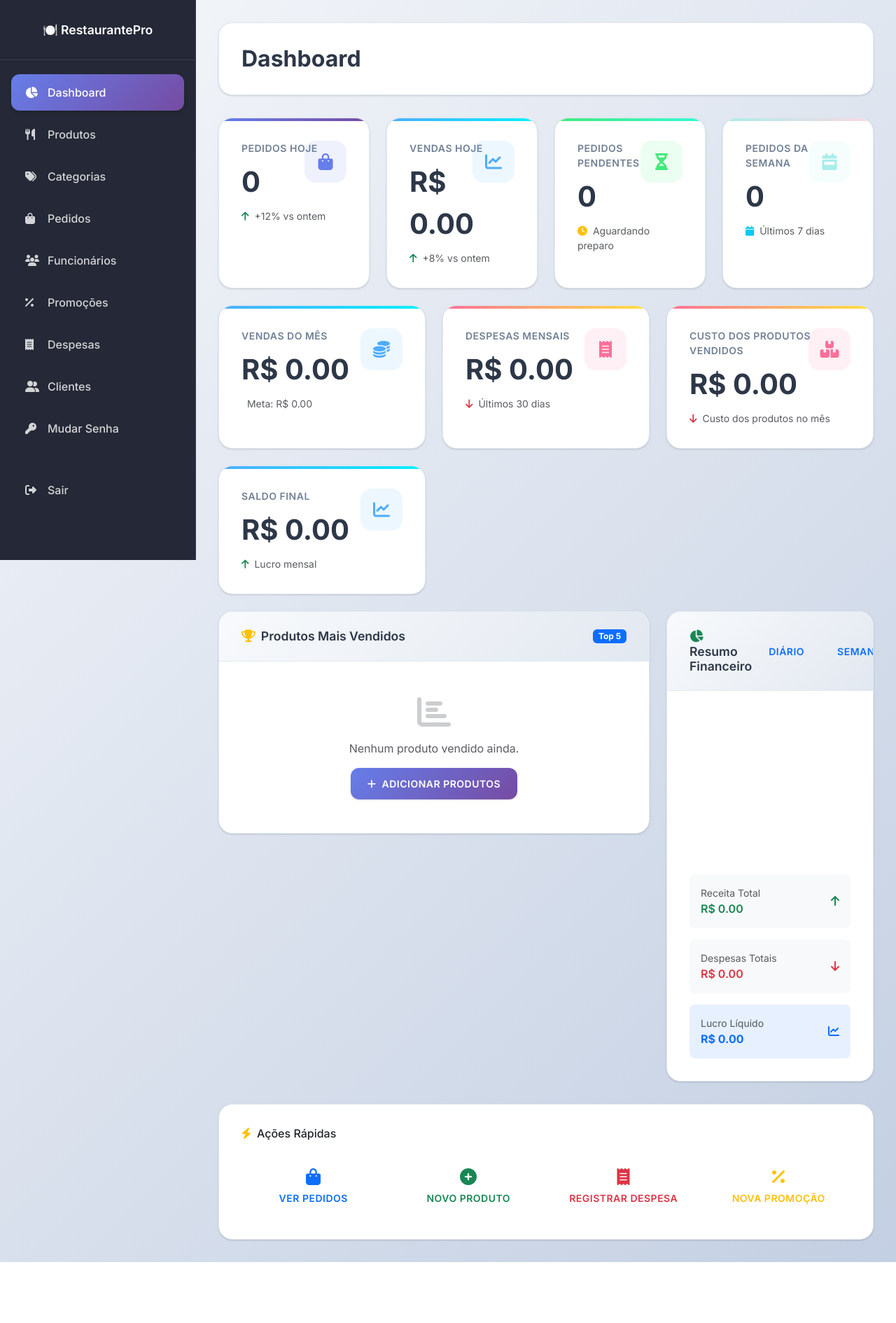
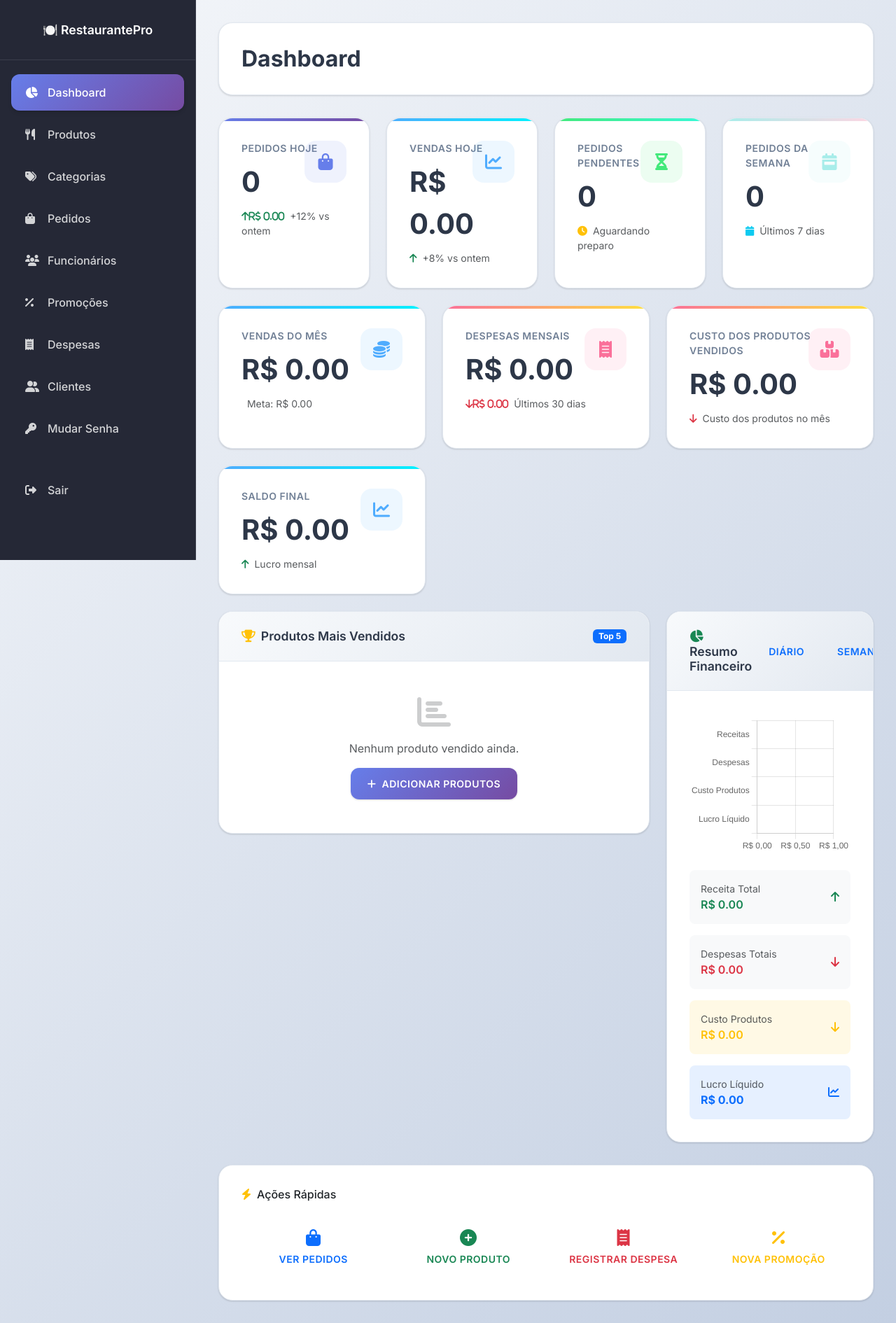
Before and after one commit to Leocyberdev/restauranteok, a Flask app: page /admin/dashboard in a window 1280 px wide. Shown: the whole page at 70% size. Before the commit the page ends 1803 px from the top, so only its background shows below. Run offline with Flask 3, Linux system fonts and the light colour scheme; a user stored in the database is signed in; data that the repository does not hold is empty.

Commit message:
Add files via upload

```diff
--- a/src/templates/admin/dashboard.html
+++ b/src/templates/admin/dashboard.html
@@ -249,6 +249,17 @@
                         </div>
                     </div>
                     <div class="col-12">
+                        <div class="d-flex justify-content-between align-items-center p-3 bg-warning bg-opacity-10 rounded-3">
+                            <div>
+                                <div class="text-muted small">Custo Produtos</div>
+                                <div class="fw-semibold text-warning">R$ {{ "%.2f"|format(estimated_product_cost) }}</div>
+                            </div>
+                            <div class="text-warning">
+                                <i class="fas fa-arrow-down"></i>
+                            </div>
+                        </div>
+                    </div>
+                    <div class="col-12">
                         <div class="d-flex justify-content-between align-items-center p-3 bg-primary bg-opacity-10 rounded-3">
                             <div>
                                 <div class="text-muted small">Lucro Líquido</div>
@@ -342,7 +353,7 @@
         currentChart = new Chart(ctx, {
             type: 'bar',
             data: {
-                labels: ['Receitas', 'Despesas', 'Custo                labels: ['Receitas', 'Despesas', 'Custo Produtos', 'Lucro Líquido'],
+                labels: ['Receitas', 'Despesas', 'Custo Produtos', 'Lucro Líquido'],
                 datasets: [{
                     data: [data.sales, data.expenses, data.productCost, profitValue],
                     backgroundColor: [
```
